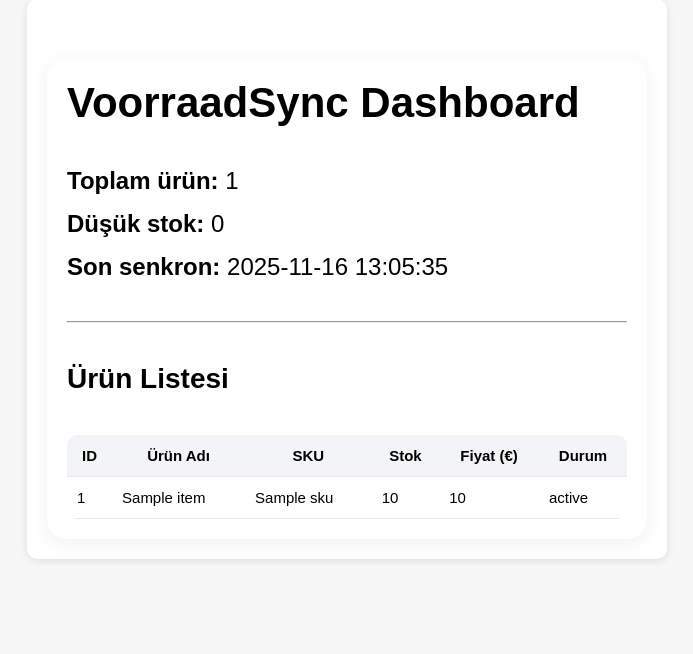
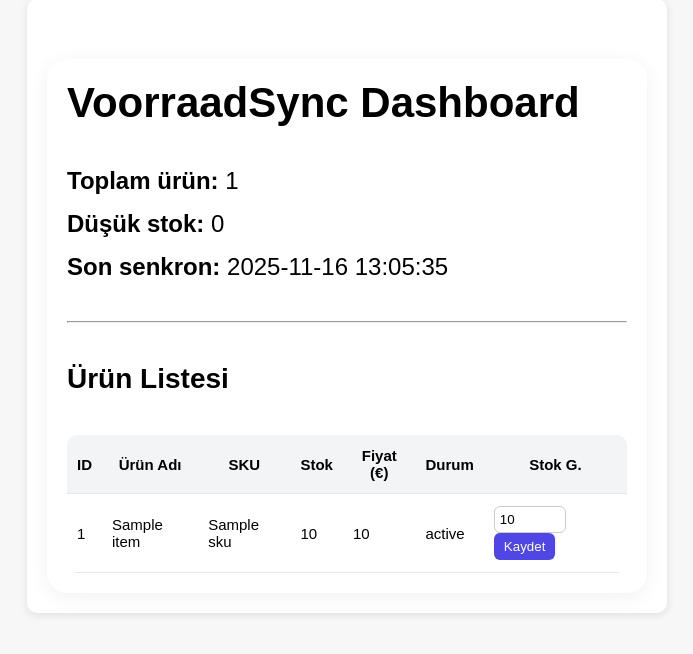
Before and after one commit to denmedia-dm/voorraadsync-backend, a FastAPI app: page /dashboard in a window 1280 px wide. Shown: the part 39-693 px from the top of the page, without its empty margins (11-704 px from the left). Run offline with FastAPI, Linux system fonts and the light colour scheme; a database or web service that is not in the repository returns one stand-in record (values such as "Sample title"); data that the repository does not hold is empty.

Commit message:
Update dashboard.html

```diff
--- a/templates/dashboard.html
+++ b/templates/dashboard.html
@@ -34,6 +34,7 @@
         margin-top: 40px;
         border-radius: 10px;
         overflow: hidden;
+        font-size: 15px;
     }
 
     thead {
@@ -44,7 +45,6 @@
     th, td {
         padding: 12px 10px;
         border-bottom: 1px solid #e5e7eb;
-        font-size: 15px;
     }
 
     tr:hover {
@@ -56,16 +56,30 @@
         font-weight: bold;
     }
 
+    button {
+        padding: 6px 10px;
+        cursor: pointer;
+        border: none;
+        background: #4f46e5;
+        color: white;
+        border-radius: 6px;
+    }
+
+    button:hover {
+        background: #4338ca;
+    }
+
+    input[type=number] {
+        width: 60px;
+        padding: 5px;
+        border: 1px solid #ccc;
+        border-radius: 6px;
+    }
+
     @media (max-width: 768px) {
-        table {
-            font-size: 14px;
-        }
-        h1 {
-            font-size: 32px;
-        }
-        .stat {
-            font-size: 20px;
-        }
+        table { font-size: 13px; }
+        h1 { font-size: 32px; }
+        .stat { font-size: 20px; }
     }
 </style>
 
@@ -102,6 +116,7 @@
                 <th>Stok</th>
                 <th>Fiyat (€)</th>
                 <th>Durum</th>
+                <th>Stok G.</th>
             </tr>
         </thead>
 
@@ -112,7 +127,6 @@
 
                 <td>
                     {{ p.name }}
-
                     {% if p.type == "variation" %}
                     <div style="font-size: 12px; color: #777;">(Varyasyon)</div>
                     {% endif %}
@@ -127,6 +141,11 @@
                 <td>{{ p.price }}</td>
 
                 <td>{{ p.status }}</td>
+
+                <td>
+                    <input type="number" id="qty-{{ p.id }}" value="{{ p.stock_quantity }}">
+                    <button onclick="updateStock({{ p.id }})">Kaydet</button>
+                </td>
             </tr>
             {% endfor %}
         </tbody>
@@ -134,4 +153,21 @@
 
 </div>
 
+<script>
+function updateStock(productId) {
+    let qty = document.getElementById("qty-" + productId).value;
+
+    fetch(`/woo/update_stock/${productId}/${qty}`)
+        .then(res => res.json())
+        .then(data => {
+            alert("Stok güncellendi ✔");
+            location.reload();
+        })
+        .catch(err => {
+            alert("Hata oluştu ❌");
+            console.error(err);
+        });
+}
+</script>
+
 {% endblock %}
```
